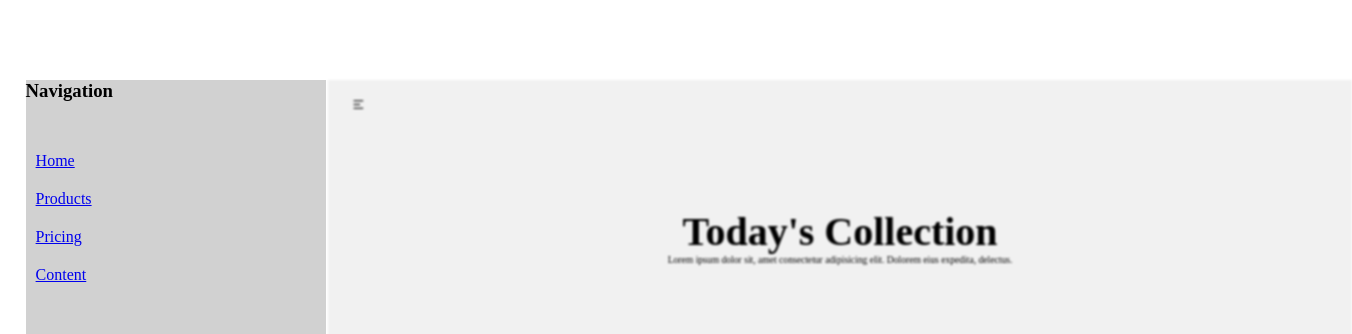
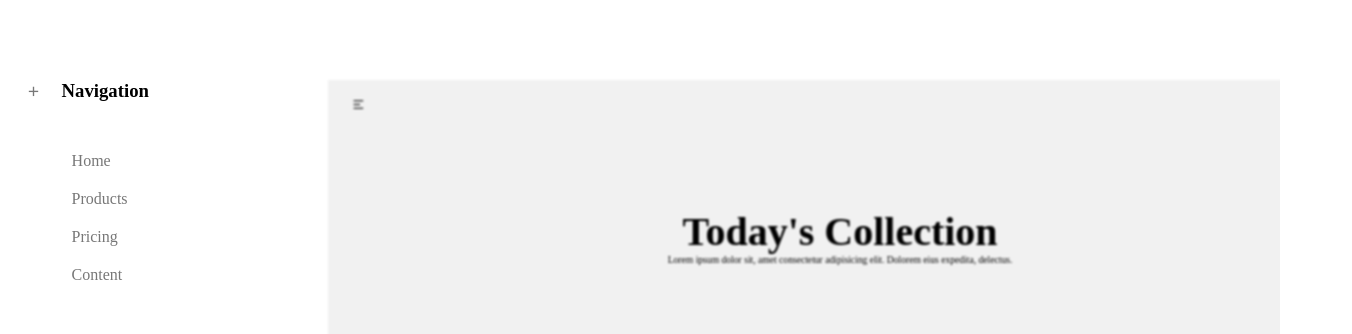
Before and after one commit to jaseellalu1234/Modern-Menu, a plain HTML site: page index.html in a window 1280 px wide. Both pictures are taken after a click on the icon 38 px from the left and 30 px from the top of the page. Shown: the top 334 px of the page, 1352 px wide, since content can reach past the window. Drawn offline with nearby package versions, Linux system fonts and the light colour scheme.

Commit message:
Final changes

```diff
--- a/index.html
+++ b/index.html
@@ -9,11 +9,14 @@
 </head>
 <body>
     <div id="sidenav">
-        <h3>Navigation</h4>
-        <a href="#">Home</a>
-        <a href="#">Products</a>
-        <a href="#">Pricing</a>
-        <a href="#">Content</a>
+        <i id="close" class="ri-add-line"></i>
+        <div id="elems">
+            <h3>Navigation</h4>
+                <a href="#">Home</a>
+                <a href="#">Products</a>
+                <a href="#">Pricing</a>
+                <a href="#">Content</a>
+        </div>
     </div>
     <div id="background">
         <div id="nav">
--- a/script.js
+++ b/script.js
@@ -1,8 +1,16 @@
 const menu = document.querySelector("#menu");
 const background = document.querySelector("#background");
-
+const sidenav = document.querySelector("#sidenav");
+const close = document.querySelector("#close");
 
 menu.addEventListener('click', function(){
     background.style.transform = 'translateX(200px) scale(0.8)';
     background.style.filter = 'blur(1.5px)';
+    sidenav.style.left = '2%';
 })
+
+close.addEventListener('click',function(){
+    background.style.transform = 'translateX(0px) scale(1) rotateY(-6deg)';
+    background.style.filter = 'blur(0px)';
+    sidenav.style.left = '-10%';
+})
--- a/style.css
+++ b/style.css
@@ -88,14 +88,20 @@ body{
     margin-left: 10px;
 }
 #sidenav{
+    display: flex;
     position: absolute;
     top: 50%;
-    left: 2%;
+    left: -10%;
+    transition: all ease-in-out .5s;
     transform: translate(0 , -50%);
     width: 300px;
     height: 80%;
-    background-color: rgb(209, 209, 209);
-
+}
+#sidenav i{
+    color: #777777;
+    margin-top: 3px;
+    margin-right: 20px;
+    cursor: pointer;
 }
 #sidenav h3{
     margin-bottom: 50px;
@@ -104,4 +110,9 @@ body{
     display: block;
     margin-top: 20px;
     margin-left: 10px;
+    text-decoration: none;
+    color: #777777;
 }
+#sidenav:hover{
+color: black;
+}
```
